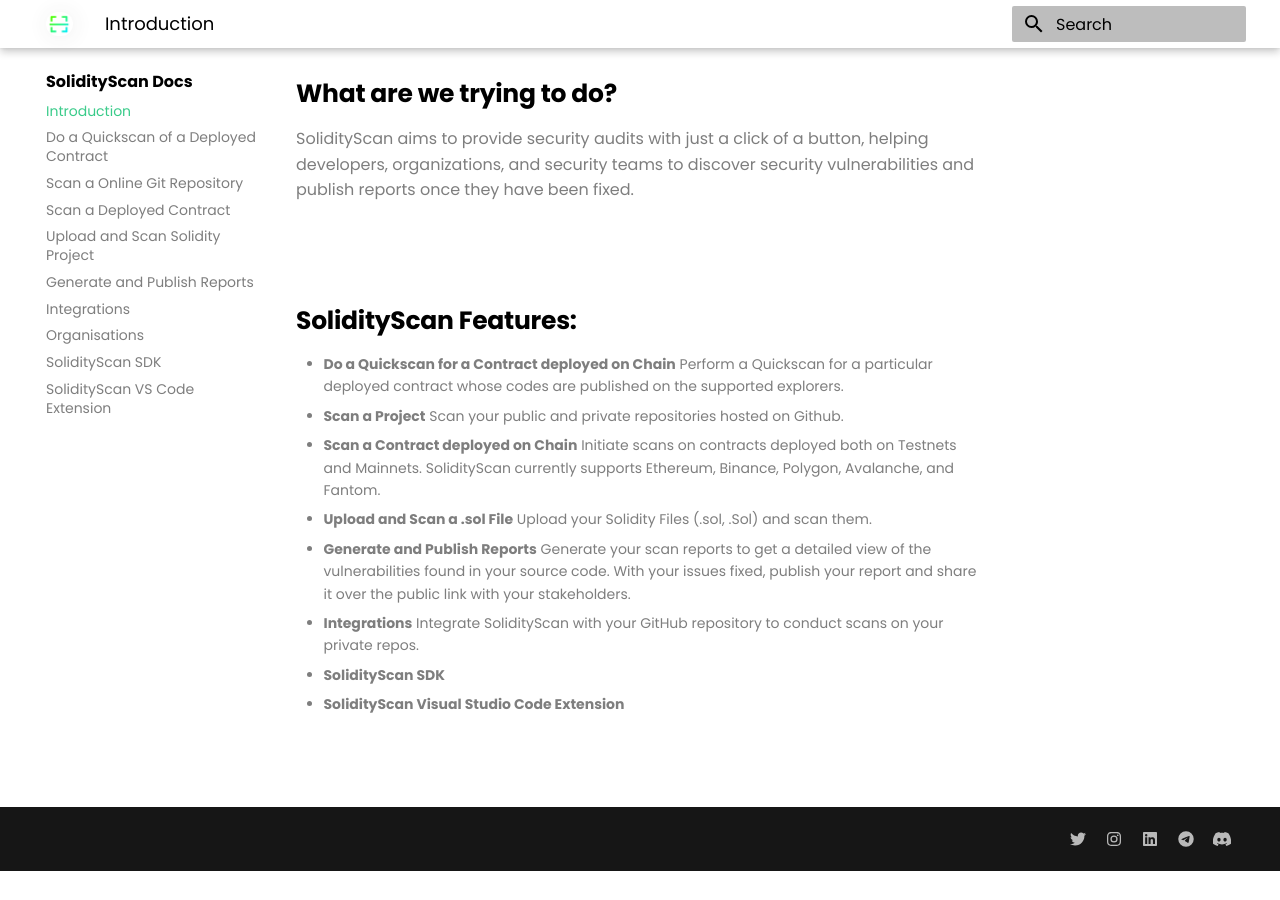
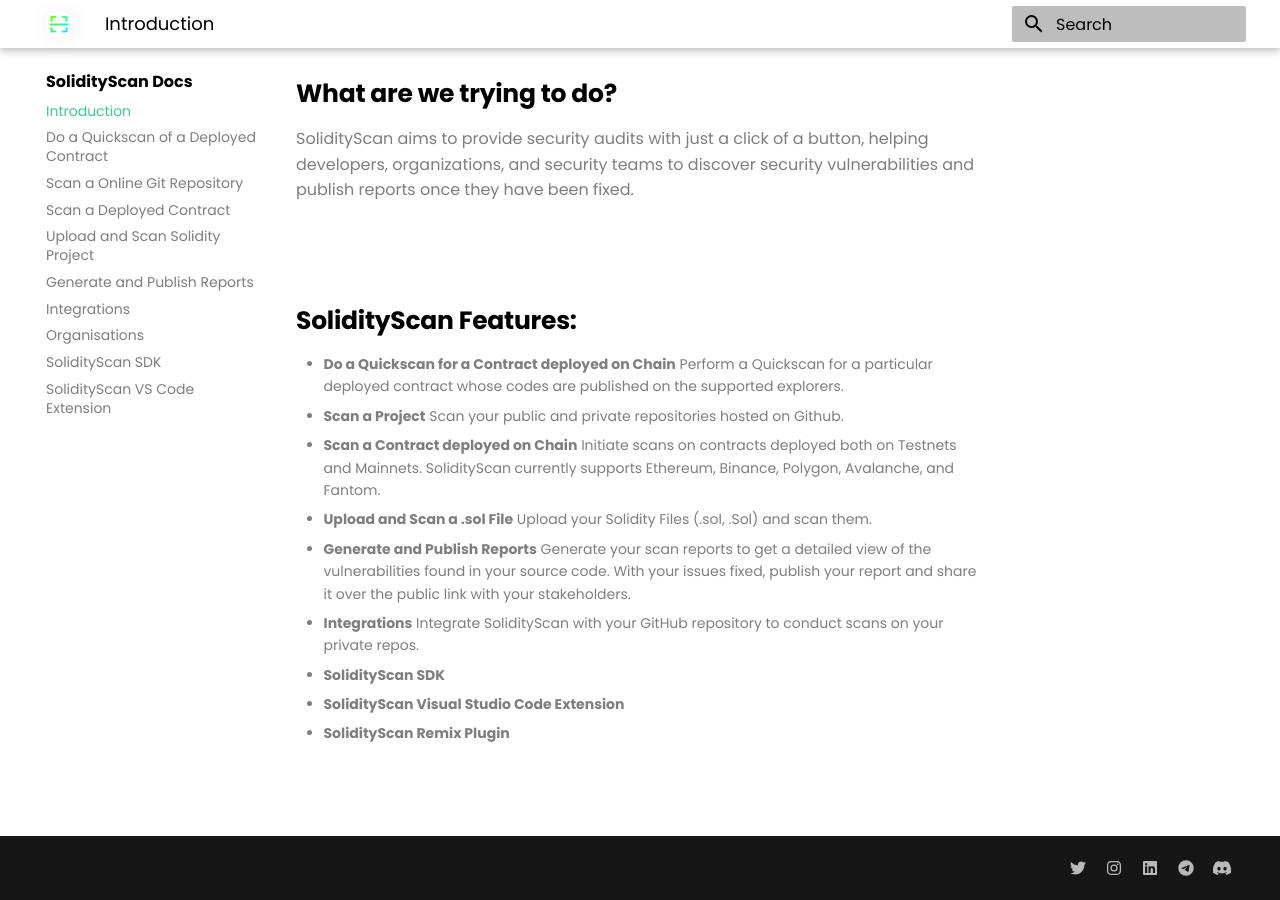
Before and after one commit to Credshields/solidity-scanner-docs, an MkDocs documentation site: the page built from documentation/index.md, in a window 1280 px wide and 900 px high, scrolled down 952 px. Built offline with MkDocs 1.6.1 and Material for MkDocs 9.7.7, drawn with Linux system fonts in a browser that asks for light colours; before the commit the page ends 1823 px from its top, so only the background shows below that.

```diff
--- a/documentation/index.md
+++ b/documentation/index.md
@@ -32,6 +32,7 @@
   Integrate SolidityScan with your GitHub repository to conduct scans on your private repos.
 - [SolidityScan SDK](/sdk/)
 - [SolidityScan Visual Studio Code Extension](/vscode/)
+- [SolidityScan Remix Plugin](/remix/)
 
   <br/>
   <br/>
```
Also changed, not shown: documentation/assets/images/remix/results.png, documentation/assets/images/remix/signin.png, 2 other files.
